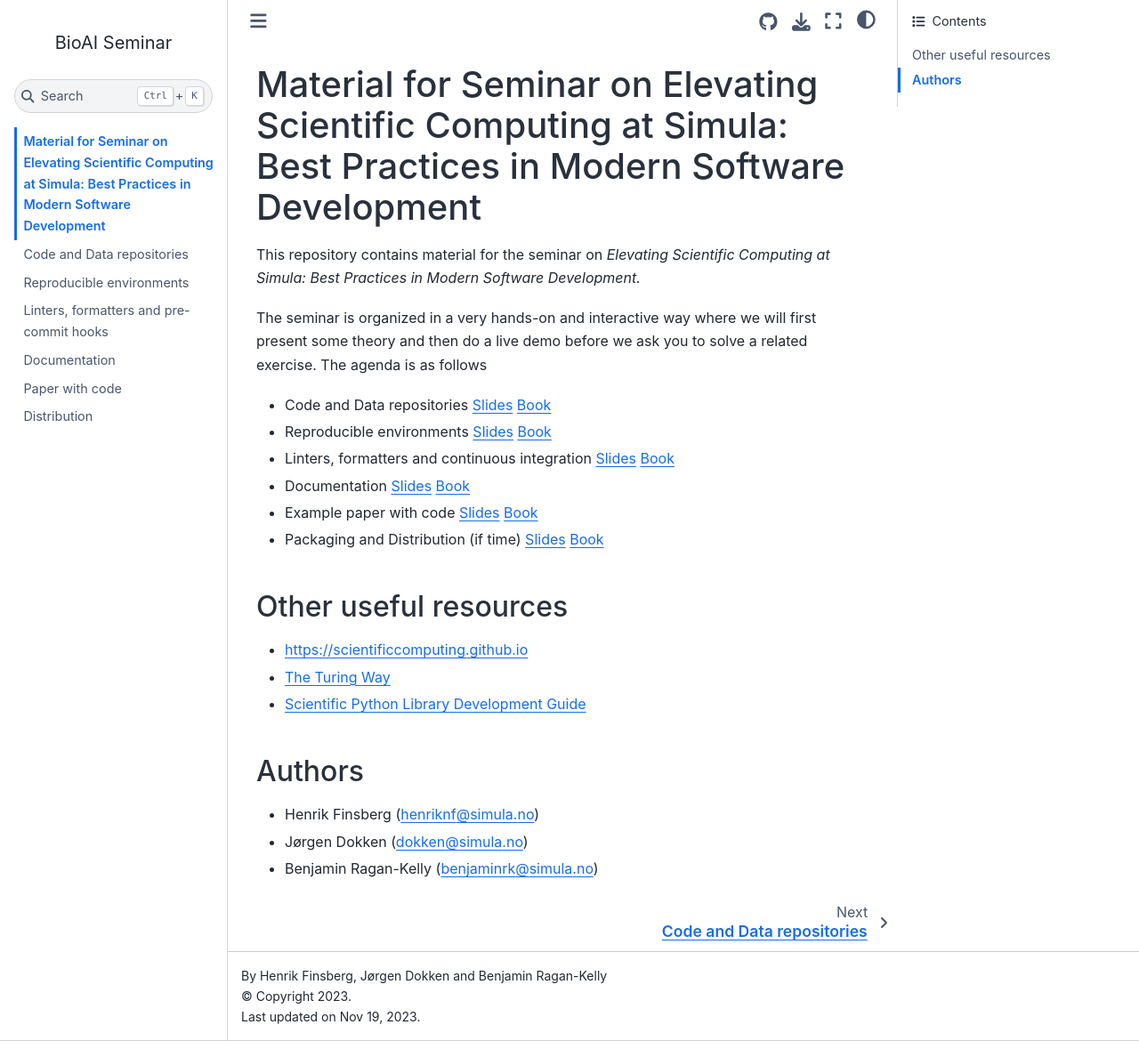
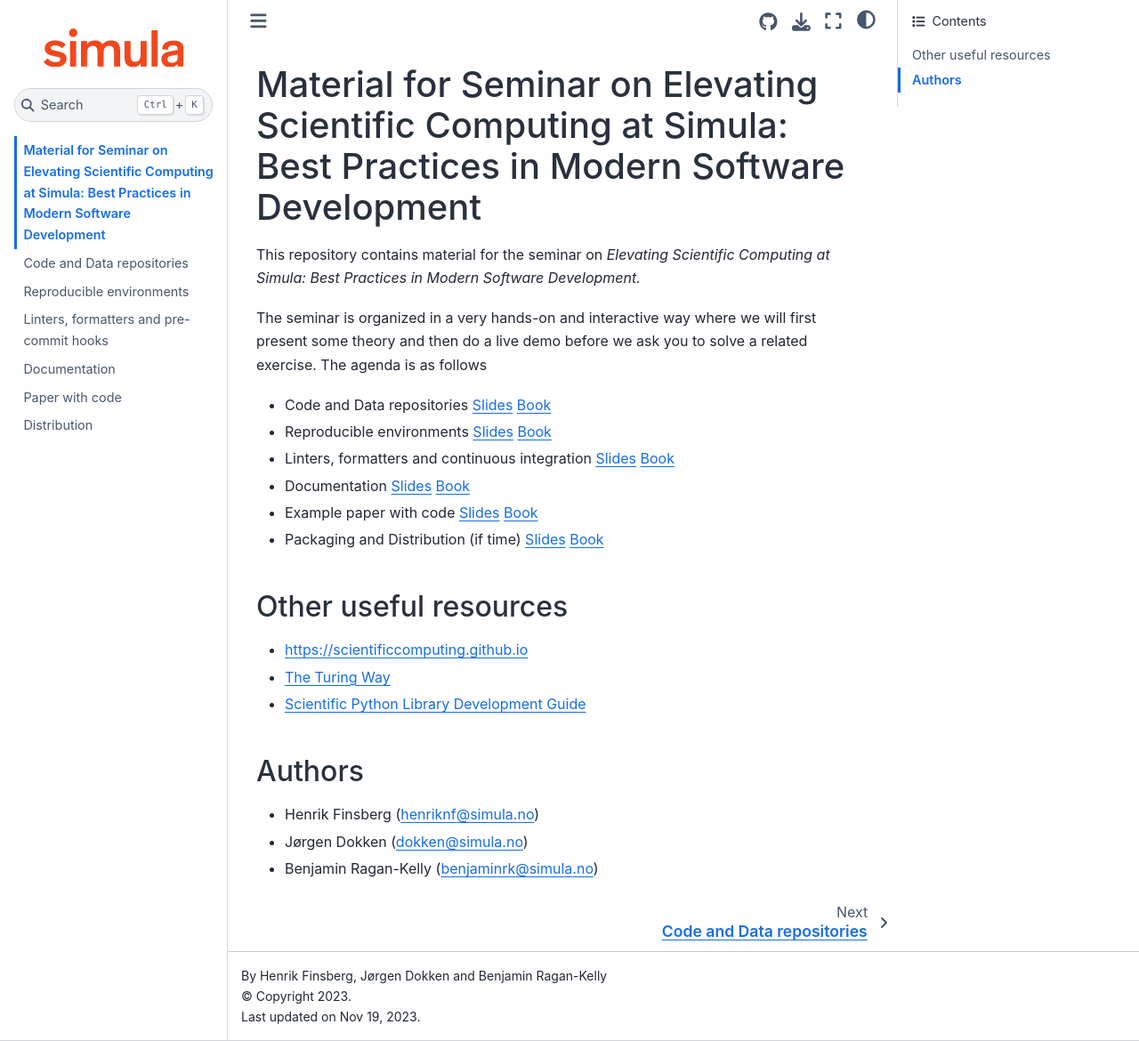
Before and after one commit to scientificcomputing/seminar-23-11-2023, a Jupyter Book: the page built from README.md, in a window 1280 px wide and 1170 px high. Shown: the whole window at 89% size. Built offline with Jupyter Book 1.0.4 settings and Sphinx 7.4.7 and the Sphinx Book theme 1.1.4, drawn with Linux system fonts in a browser that asks for light colours.

Commit message:
Add logo

```diff
--- a/_config.yml
+++ b/_config.yml
@@ -3,6 +3,7 @@
 
 title: BioAI Seminar
 author: Henrik Finsberg, Jørgen Dokken and Benjamin Ragan-Kelly
+logo: "docs/logo.png"
 copyright: "2023"
 only_build_toc_files: true
 
```
Also changed, not shown: docs/logo.png (added).
